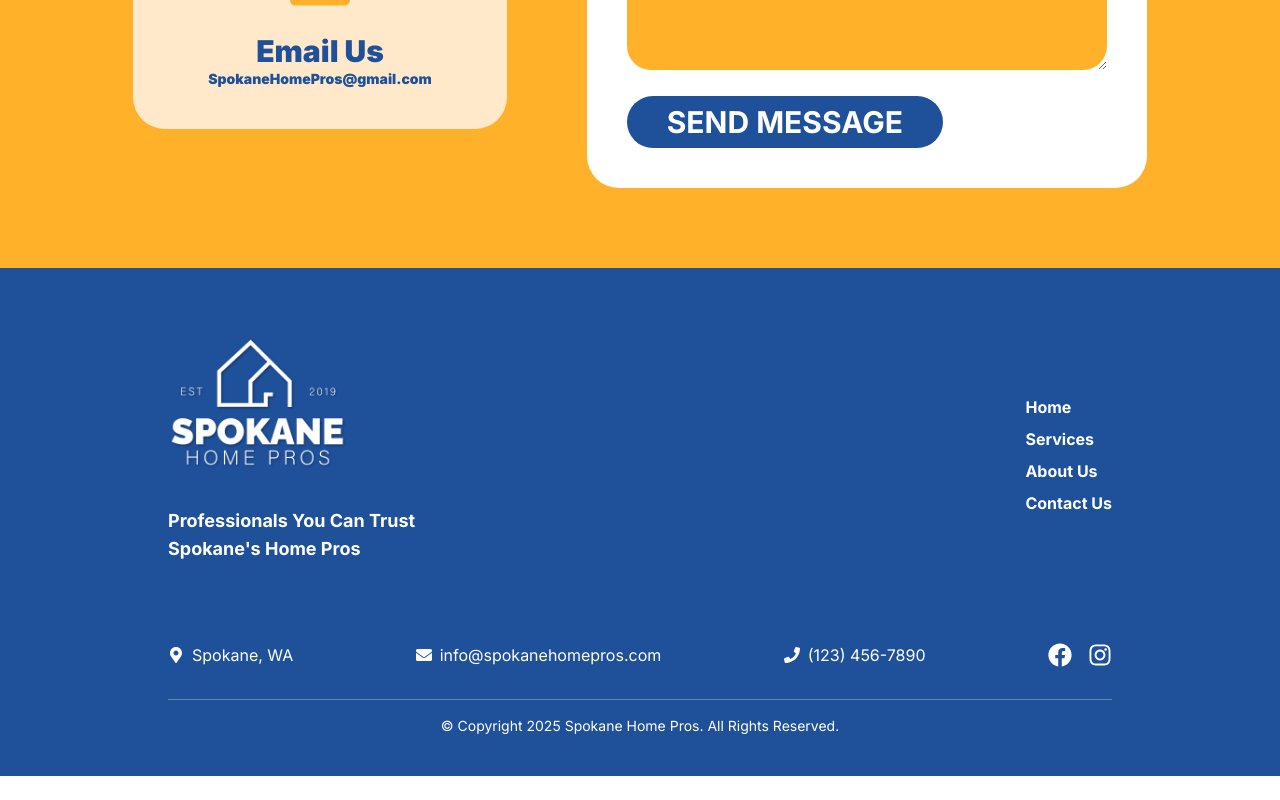
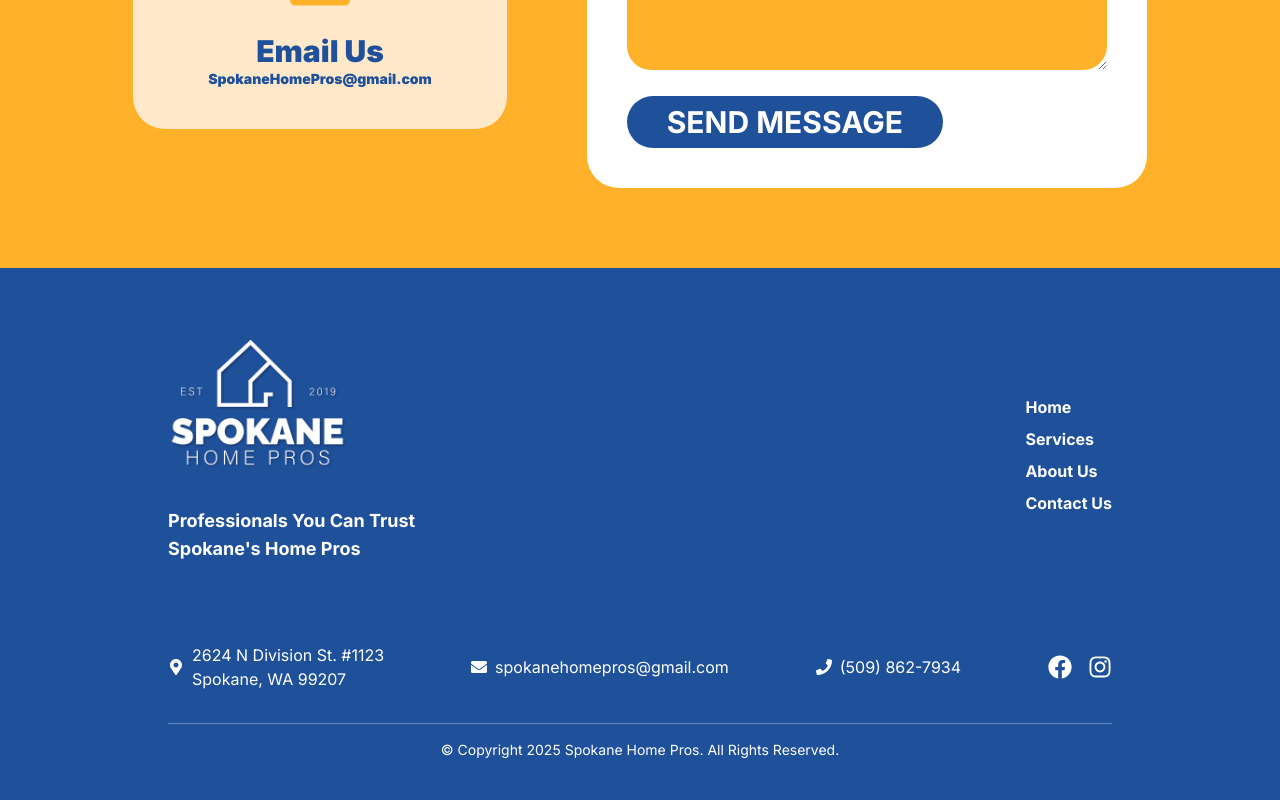
Before and after one commit to JordanMoureau/spokane-home-pros, a Next.js app: page / in a window 1280 px wide. Shown: the part 4169-4969 px from the top of the page. Before the commit the page ends 4945 px from the top, so only its background shows below. Built offline with nearby package versions, Linux system fonts and the light colour scheme.

Commit message:
footer fix

```diff
--- a/src/app/components/Footer.js
+++ b/src/app/components/Footer.js
@@ -53,14 +53,18 @@
         {/* Bottom Section - Contact Info */}
         <div className="flex flex-wrap items-center justify-between gap-6 mt-10 w-full">
           <div className="flex items-center">
-            <FaMapMarkerAlt /> <span className="ml-2">Spokane, WA</span>
+            <FaMapMarkerAlt />{" "}
+            <span className="ml-2">
+              2624 N Division St. #1123<br></br>
+              Spokane, WA 99207
+            </span>
           </div>
           <div className="flex items-center">
             <FaEnvelope />{" "}
-            <span className="ml-2">info@spokanehomepros.com</span>
+            <span className="ml-2">spokanehomepros@gmail.com</span>
           </div>
           <div className="flex items-center">
-            <FaPhone /> <span className="ml-2">(123) 456-7890</span>
+            <FaPhone /> <span className="ml-2">(509) 862-7934</span>
           </div>
           <div className="flex space-x-4">
             <Link
```
